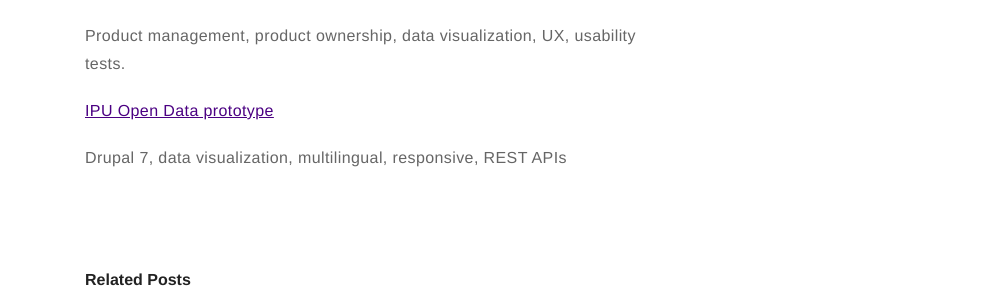
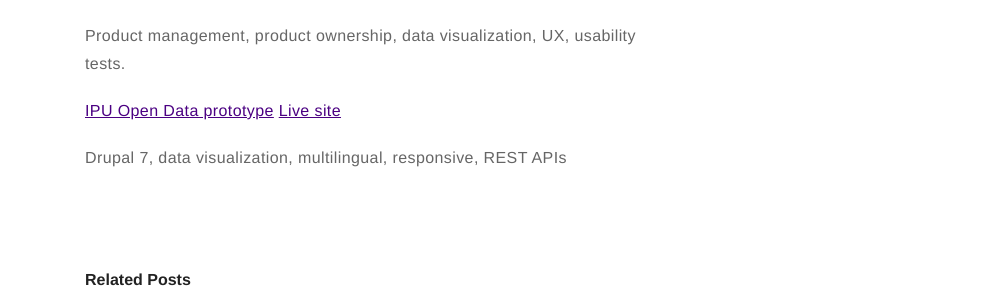
Before and after one commit to stomanin/stomanin.github.io, a Jekyll site: the page built from _posts/2017-11-30-project-IPU-open-data.markdown, in a window 1280 px wide. Shown: the part 1009-1303 px from the top of the page, without its empty margins (275-1280 px from the left). Built offline with Jekyll 4.4.1, drawn with Linux system fonts in a browser that asks for light colours.

Commit message:
Added link to live site

```diff
--- a/_posts/2017-11-30-project-IPU-open-data.markdown
+++ b/_posts/2017-11-30-project-IPU-open-data.markdown
@@ -24,5 +24,6 @@ Led the design and development of the IPU Open Data platform for housing, managi
 Product management, product ownership, data visualization, UX, usability tests.
 
 <a href="http://ipu-design.ffwdev.com/">IPU Open Data prototype</a>
+<a href="http://data.ipu.org/">Live site</a>
 
 Drupal 7, data visualization, multilingual, responsive, REST APIs
```
Also changed, not shown: 2 other files.
